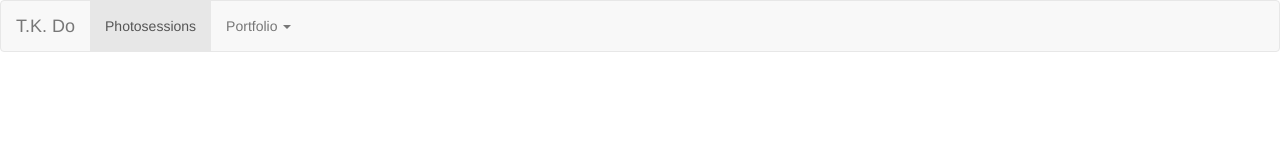
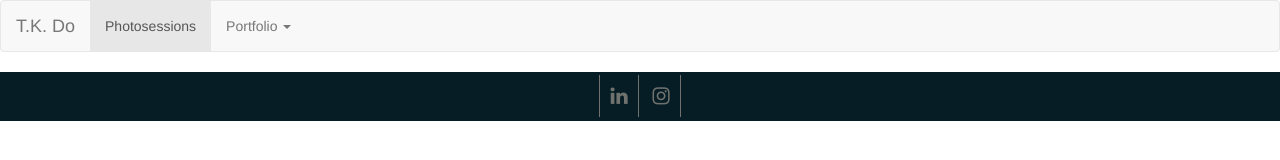
Before and after one commit to ALTPorfolio/AlphaPhotography, a website: page Index.html in a window 1280 px wide. Drawn offline with nearby package versions, Linux system fonts and the light colour scheme.

Commit message:
Footer added with SMLs.

```diff
--- a/Index.html
+++ b/Index.html
@@ -5,11 +5,14 @@
     <meta name="viewport" content="width=device-width, initial-scale=1.0">
     <meta http-equiv="X-UA-Compatible" content="ie=edge">
     <title>Photography</title>
+    <link rel="stylesheet" type="text/css" media="screen" href="./assets/styles/footer.css" />
+
     <link rel="stylesheet" href="http://maxcdn.bootstrapcdn.com/bootstrap/3.3.5/css/bootstrap.min.css" />
     <!--<link rel="stylesheet" href="https://cdnjs.cloudflare.com/ajax/libs/bootstrap-datetimepicker/4.17.37/css/bootstrap-datetimepicker.min.css" />-->
 
     <script src="https://ajax.googleapis.com/ajax/libs/jquery/1.11.3/jquery.min.js"></script>
     <script src="https://maxcdn.bootstrapcdn.com/bootstrap/3.3.5/js/bootstrap.min.js"></script>
+    <link href="https://maxcdn.bootstrapcdn.com/font-awesome/4.4.0/css/font-awesome.min.css" rel="stylesheet" />
     <!--<script src="https://cdnjs.cloudflare.com/ajax/libs/moment.js/2.10.6/moment.min.js"></script>-->
     <!--<script src="https://cdnjs.cloudflare.com/ajax/libs/bootstrap-datetimepicker/4.17.37/js/bootstrap-datetimepicker.min.js"></script>-->
 
--- a/app.js
+++ b/app.js
@@ -1,6 +1,7 @@
 
-$(document).ready(function() {
-    $('.header-container').load('./views/core/header.html', function() {
-        console.log('working');
+$(document).ready(function () {
+    $('.header-container').load('./views/core/header.html', function () {
+    });
+    $('.footer-container').load('./views/core/footer.html', function () {
     });
 });
--- /dev/null
+++ b/assets/styles/footer.css
@@ -0,0 +1,20 @@
+.footer {
+    background: #061D25;
+    padding: 10px 0;
+}
+
+    .footer a {
+        color: #70726F;
+        font-size: 20px;
+        padding: 10px;
+        border-right: 1px solid #70726F;
+        transition: all .5s ease;
+    }
+
+        .footer a:first-child {
+            border-left: 1px solid #70726F;
+        }
+
+        .footer a:hover {
+            color: white;
+        }
--- a/views/core/footer.html
+++ b/views/core/footer.html
@@ -1,11 +1,7 @@
-<div class='footer-component'>
-        <div class = 'footer-area'>
 
-            <nav id="footerlist" class="list">
-                    <a id="facebook-btn" href="https://www.facebook.com/tungkdo" class="social-media-link"></a>
-                    <a id="instagram-btn" href="https://www.instagram.com/tungkdo" class="social-media-link">Portraits </a>
-                    <a id="linkedin-btn" href="https://www.linkedin.com/in/tungkdo" class="social-media-link">Landscapes</a>
-            </nav>
-
-        </div>
-</div>
+<footer class="footer">
+    <div class="container text-center">
+        <a href="#"><i class="fa fa-linkedin"></i></a>
+        <a href="#"><i class="fa fa-instagram"></i></a>
+    </div>
+</footer>
```
Also changed, not shown: views/core/header.html (+0 -1 lines).
